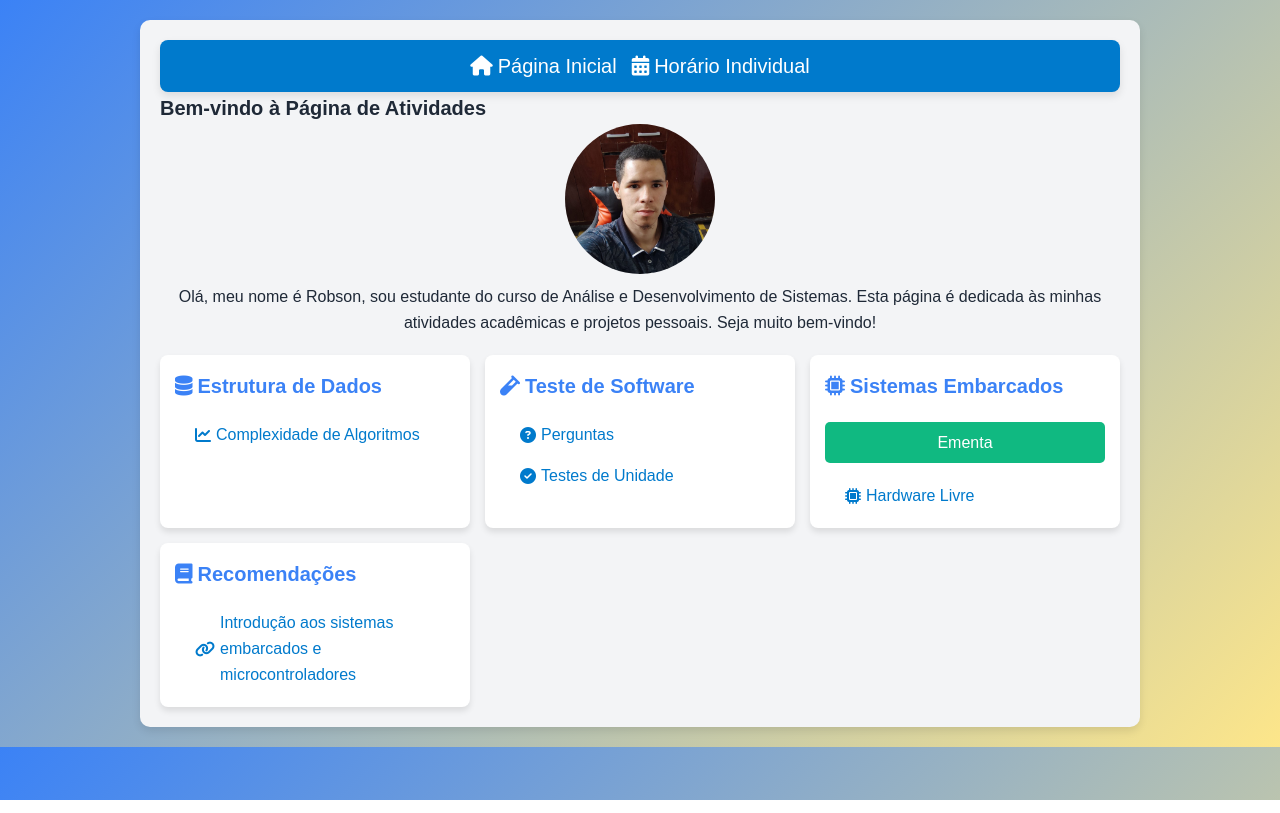
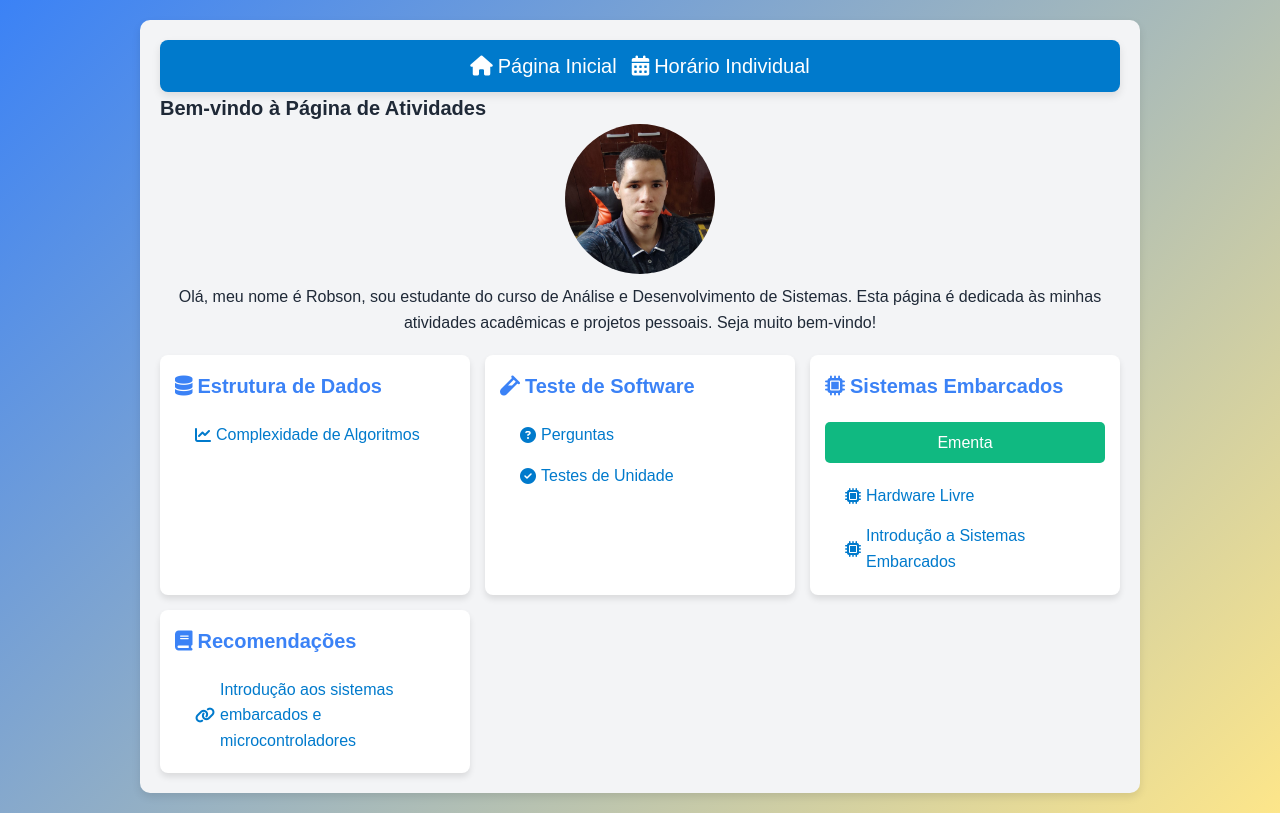
Before and after one commit to rma98/ifpe-ads-activities, a Vue app in the folder subjects/: page / in a window 1280 px wide. Built offline with nearby package versions, Linux system fonts and the light colour scheme.

Commit message:
feat: Update component HomePage.vue

```diff
--- a/subjects/src/views/HomePage.vue
+++ b/subjects/src/views/HomePage.vue
@@ -60,6 +60,15 @@
                 target="_blank"
               >
                 <i class="fas fa-microchip"></i> Hardware Livre
+              </router-link>
+            </li>
+            <li>
+              <router-link
+                to="/sistemas-embarcados-introduction"
+                class="link-icon"
+                target="_blank"
+              >
+                <i class="fas fa-microchip"></i> Introdução a Sistemas Embarcados
               </router-link>
             </li>
           </ul>
```
